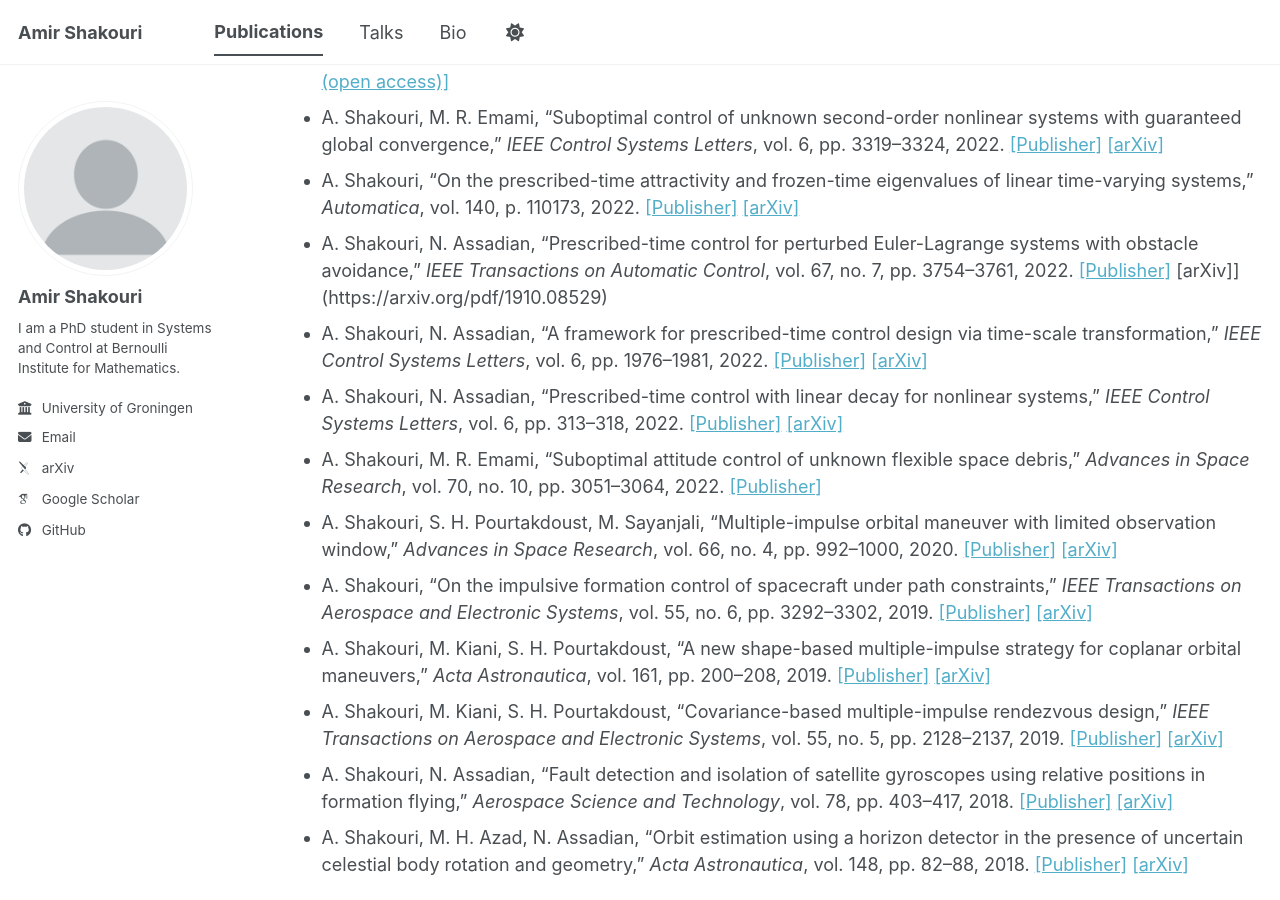
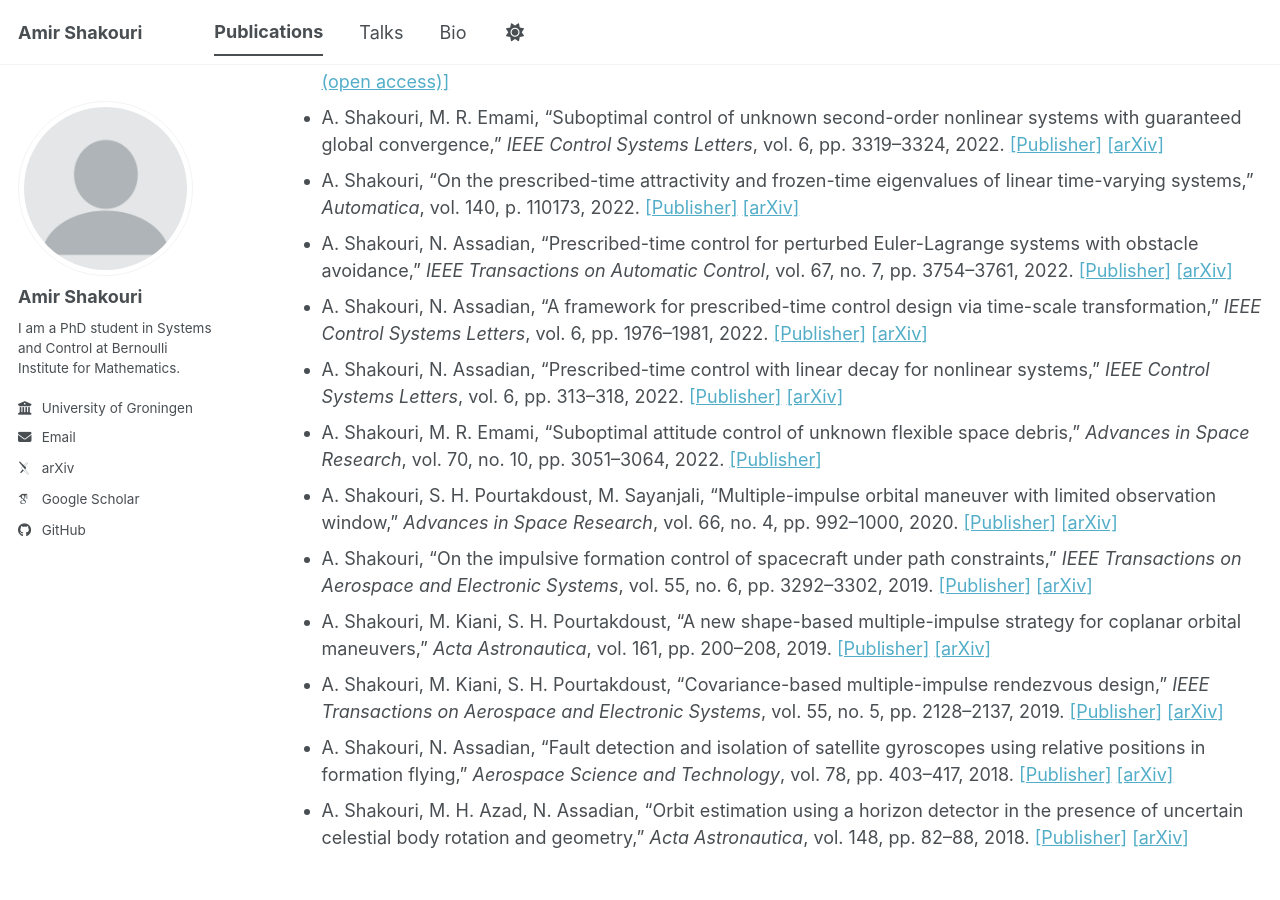
Before and after one commit to a-shakouri/a-shakouri.github.io, a Jekyll site: the page built from _pages/pub.md, in a window 1280 px wide and 900 px high, scrolled down 493 px. Built offline with Jekyll 4.4.1, drawn with Linux system fonts in a browser that asks for light colours; some web fonts are replaced; a script bundle is joined from its source files by our own code; library files that are not in the unit come from our copies.

Commit message:
Update pub.md

```diff
--- a/_pages/pub.md
+++ b/_pages/pub.md
@@ -20,7 +20,7 @@ Published Articles
 * A. Shakouri, H. J. van Waarde, M. K. Camlibel, “Chebyshev centers and radii for sets induced by quadratic matrix inequalities,” *Mathematics of Control, Signals, and Systems*, vol. 37, pp. 1007–1034, 2025. [\[Publisher (open access)\]](https://link.springer.com/article/10.1007/s00498-025-00424-w)
 * A. Shakouri, M. R. Emami, “Suboptimal control of unknown second-order nonlinear systems with guaranteed global convergence,” *IEEE Control Systems Letters*, vol. 6, pp. 3319–3324, 2022. [\[Publisher\]](https://ieeexplore.ieee.org/abstract/document/9800972) [\[arXiv\]](https://arxiv.org/pdf/2002.10023)
 * A. Shakouri, “On the prescribed-time attractivity and frozen-time eigenvalues of linear time-varying systems,” *Automatica*, vol. 140, p. 110173, 2022. [\[Publisher\]](https://doi.org/10.1016/j.automatica.2022.110173) [\[arXiv\]](https://arxiv.org/pdf/2112.12120)
-* A. Shakouri, N. Assadian, “Prescribed-time control for perturbed Euler-Lagrange systems with obstacle avoidance,” *IEEE Transactions on Automatic Control*, vol. 67, no. 7, pp. 3754–3761, 2022. [\[Publisher\]](https://ieeexplore.ieee.org/abstract/document/9521794/) \[arXiv\]](https://arxiv.org/pdf/1910.08529)
+* A. Shakouri, N. Assadian, “Prescribed-time control for perturbed Euler-Lagrange systems with obstacle avoidance,” *IEEE Transactions on Automatic Control*, vol. 67, no. 7, pp. 3754–3761, 2022. [\[Publisher\]](https://ieeexplore.ieee.org/abstract/document/9521794/) [\[arXiv\]](https://arxiv.org/pdf/1910.08529)
 * A. Shakouri, N. Assadian, “A framework for prescribed-time control design via time-scale transformation,” *IEEE Control Systems Letters*, vol. 6, pp. 1976–1981, 2022. [\[Publisher\]](https://ieeexplore.ieee.org/abstract/document/9656547/) [\[arXiv\]](https://arxiv.org/pdf/2112.08496)
 * A. Shakouri, N. Assadian, “Prescribed-time control with linear decay for nonlinear systems,” *IEEE Control Systems Letters*, vol. 6, pp. 313–318, 2022. [\[Publisher\]](https://ieeexplore.ieee.org/abstract/document/9404292/) [\[arXiv\]](https://arxiv.org/pdf/2104.07147)
 * A. Shakouri, M. R. Emami, “Suboptimal attitude control of unknown flexible space debris,” *Advances in Space Research*, vol. 70, no. 10, pp. 3051–3064, 2022. [\[Publisher\]](https://doi.org/10.1016/j.asr.2022.07.064)
```
